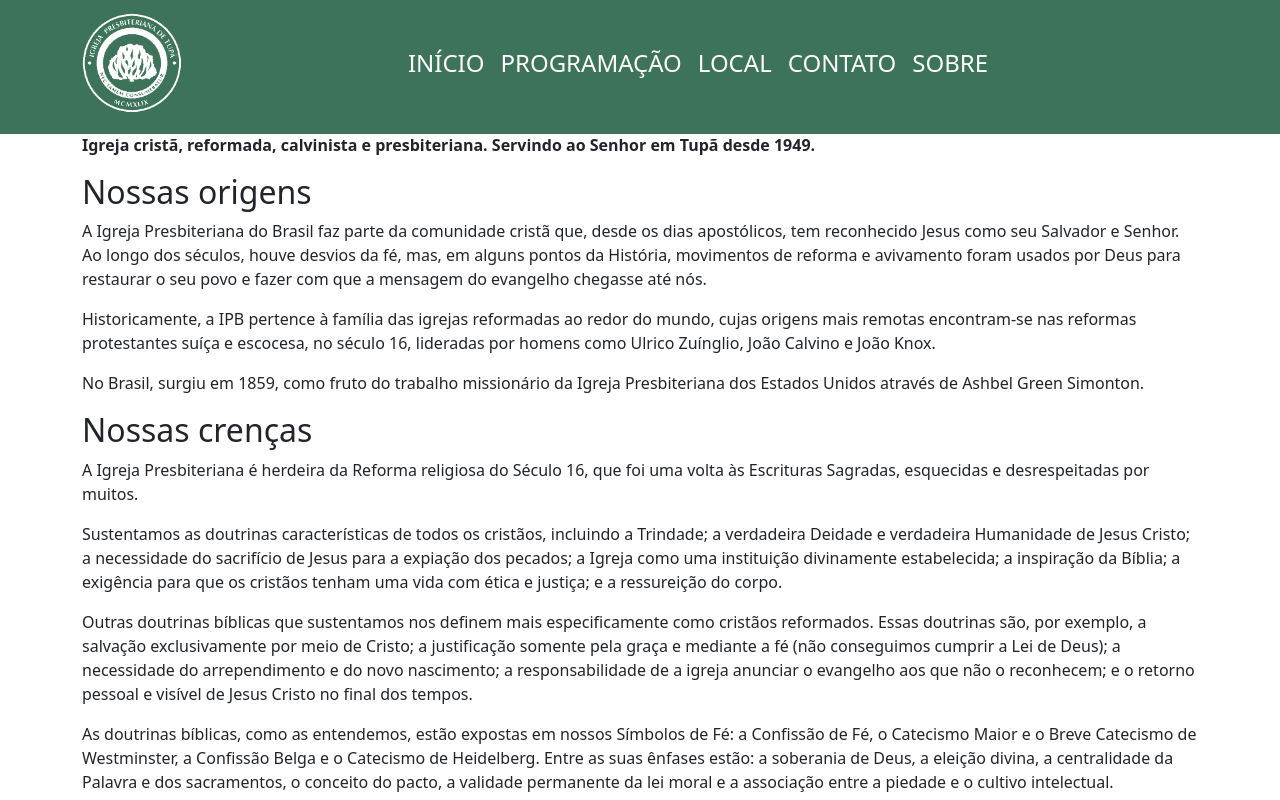
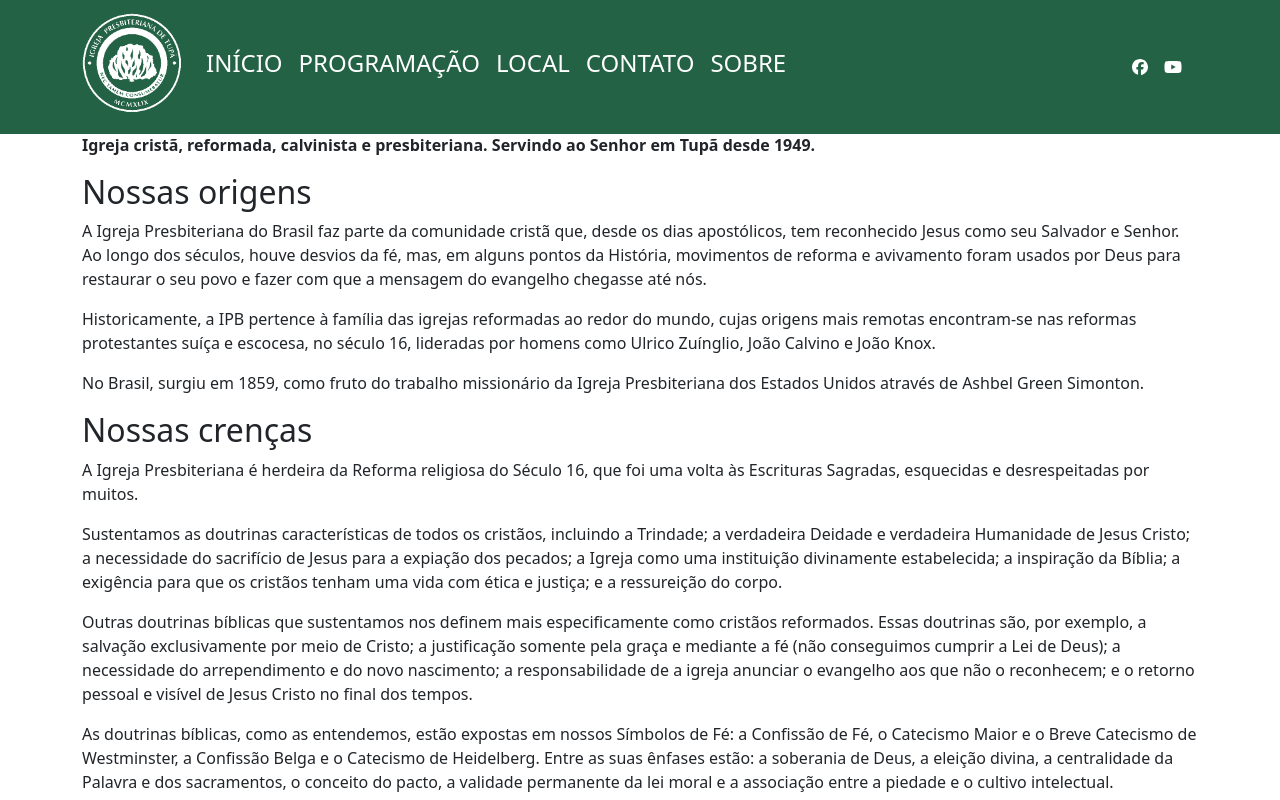
Before and after one commit to lmarcarini/ipb-tupa, a Next.js app: page /sobre in a window 1280 px wide. Shown: the top 800 px of the page. Built offline with nearby package versions, Linux system fonts and the light colour scheme.

Commit message:
added social media bar

```diff
--- /dev/null
+++ b/components/MediaBar/MediaBar.module.css
@@ -0,0 +1,3 @@
+.icons {
+  color: white;
+}
--- a/components/MediaBar/MediaBar.tsx
+++ b/components/MediaBar/MediaBar.tsx
@@ -1,7 +1,30 @@
+import { Nav } from "react-bootstrap";
+import { FontAwesomeIcon } from "@fortawesome/react-fontawesome";
+import { faFacebook } from "@fortawesome/free-brands-svg-icons";
+import { faYoutube } from "@fortawesome/free-brands-svg-icons";
+import styles from "./MediaBar.module.css";
+
 type Props = {};
 
 const MediaBar = (props: Props) => {
-  return <div>MediaBar</div>;
+  return (
+    <Nav>
+      <a
+        className={styles.icons}
+        href="https://www.facebook.com/ipbtupa/"
+        aria-label="Facebook"
+      >
+        <FontAwesomeIcon icon={faFacebook} height={45} className="me-3" />
+      </a>
+      <a
+        className={styles.icons}
+        href="https://www.youtube.com/channel/UCykBMRt8Vo7d5NUDiaR1DHQ"
+        aria-label="Youtube"
+      >
+        <FontAwesomeIcon icon={faYoutube} height={45} className="me-3" />
+      </a>
+    </Nav>
+  );
 };
 
 export default MediaBar;
--- a/components/local/local.tsx
+++ b/components/local/local.tsx
@@ -8,7 +8,7 @@ const Local = (props: Props) => {
   const mapsLink =
     "https://www.google.com/maps/place/Igreja+Presbiteriana+do+Brasil/@-21.9369722,-50.5135345,16.69z/data=!4m5!3m4!1s0x0:0xce1a215e6d10dab!8m2!3d-21.9355828!4d-50.5122043";
   return (
-    <Container className="mt-5" fluid="md">
+    <Container className="mb-5" fluid="md">
       <Row>
         <h1 className={styles.header + " text-center"}>Local</h1>
         <hr />
--- a/components/topmenu/Topmenu.tsx
+++ b/components/topmenu/Topmenu.tsx
@@ -2,33 +2,55 @@ import { Navbar, Nav, Container } from "react-bootstrap";
 import Image from "next/image";
 import { topmenuStyle, menuitemStyle } from "./styles";
 import Link from "next/link";
+import MediaBar from "../MediaBar";
 
 type Props = {};
 
 const Topmenu = (props: Props) => {
   return (
-    <Navbar className="topmenu" fixed="top" style={topmenuStyle} expand="sm">
+    <Navbar className="topmenu" fixed="top" style={topmenuStyle} expand="md">
       <Container>
         <Navbar.Brand>
           <Image src="/Logo.Png" height="100" width="100" />
         </Navbar.Brand>
         <Navbar.Toggle aria-controls="navbarScroll" />
         <Navbar.Collapse id="navbarScroll">
-          <Nav className="ms-auto me-auto">
+          <Nav className="me-auto">
             <Link href="/#">
               <Nav.Link as="a" className="h4" href="/#" style={menuitemStyle}>
                 INÍCIO
               </Nav.Link>
             </Link>
-            <Nav.Link className="h4" href="/#programacao" style={menuitemStyle}>
+            <Link href="/#programacao">
+              <Nav.Link
+                as="a"
+                className="h4"
+                href="/#programacao"
+                style={menuitemStyle}
+              >
                 PROGRAMAÇÃO
               </Nav.Link>
-            <Nav.Link className="h4" href="/#local" style={menuitemStyle}>
+            </Link>
+            <Link href="/#local">
+              <Nav.Link
+                as="a"
+                className="h4"
+                href="/#local"
+                style={menuitemStyle}
+              >
                 LOCAL
               </Nav.Link>
-            <Nav.Link className="h4" href="/#contato" style={menuitemStyle}>
+            </Link>
+            <Link href="/#contato">
+              <Nav.Link
+                as="a"
+                className="h4"
+                href="/#contato"
+                style={menuitemStyle}
+              >
                 CONTATO
               </Nav.Link>
+            </Link>
             <Link href="/sobre">
               <Nav.Link
                 as="a"
@@ -40,6 +62,7 @@ const Topmenu = (props: Props) => {
               </Nav.Link>
             </Link>
           </Nav>
+          <MediaBar />
         </Navbar.Collapse>
       </Container>
     </Navbar>
--- a/components/topmenu/styles.ts
+++ b/components/topmenu/styles.ts
@@ -1,5 +1,5 @@
 export const topmenuStyle={
-    backgroundColor: "rgba(13, 81, 49, 0.8)"
+    backgroundColor: "rgba(13, 81, 49, 0.9)"
 }
 export const menuitemStyle={
     color: "white"
--- a/package.json
+++ b/package.json
@@ -9,6 +9,11 @@
     "lint": "next lint"
   },
   "dependencies": {
+    "@fortawesome/fontawesome-free": "^6.1.0",
+    "@fortawesome/fontawesome-svg-core": "^6.1.0",
+    "@fortawesome/free-brands-svg-icons": "^6.1.0",
+    "@fortawesome/free-solid-svg-icons": "^6.1.0",
+    "@fortawesome/react-fontawesome": "^0.1.18",
     "bootstrap": "^5.1.3",
     "next": "12.1.0",
     "react": "17.0.2",
```
Also changed, not shown: components/BannerCarousel/BannerCarousel.tsx (+32 -16 lines), components/Contato/Contato.tsx (+10 -11 lines), components/programacao/programacao.tsx (+9 -11 lines), 1 other file (tests, documents, lock files or other folders). Lines whose indentation alone changed are shown as unchanged.
